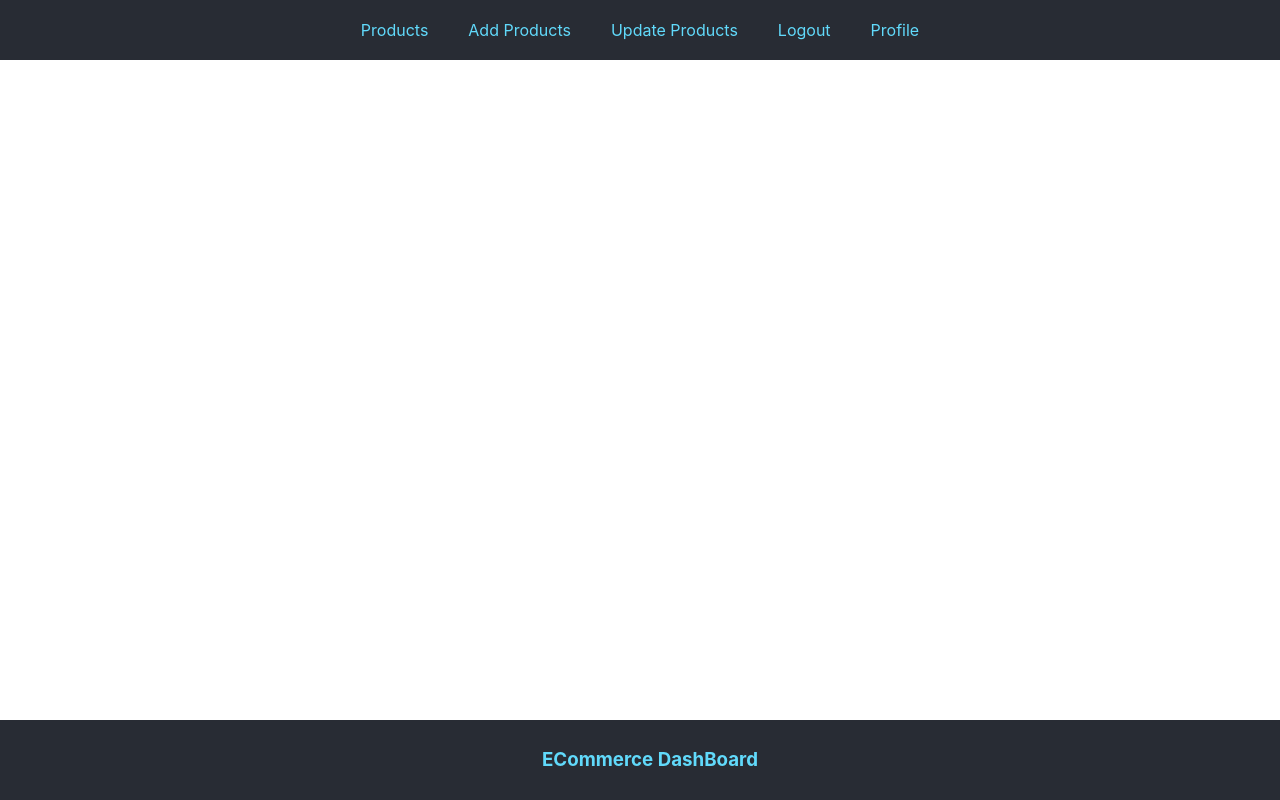
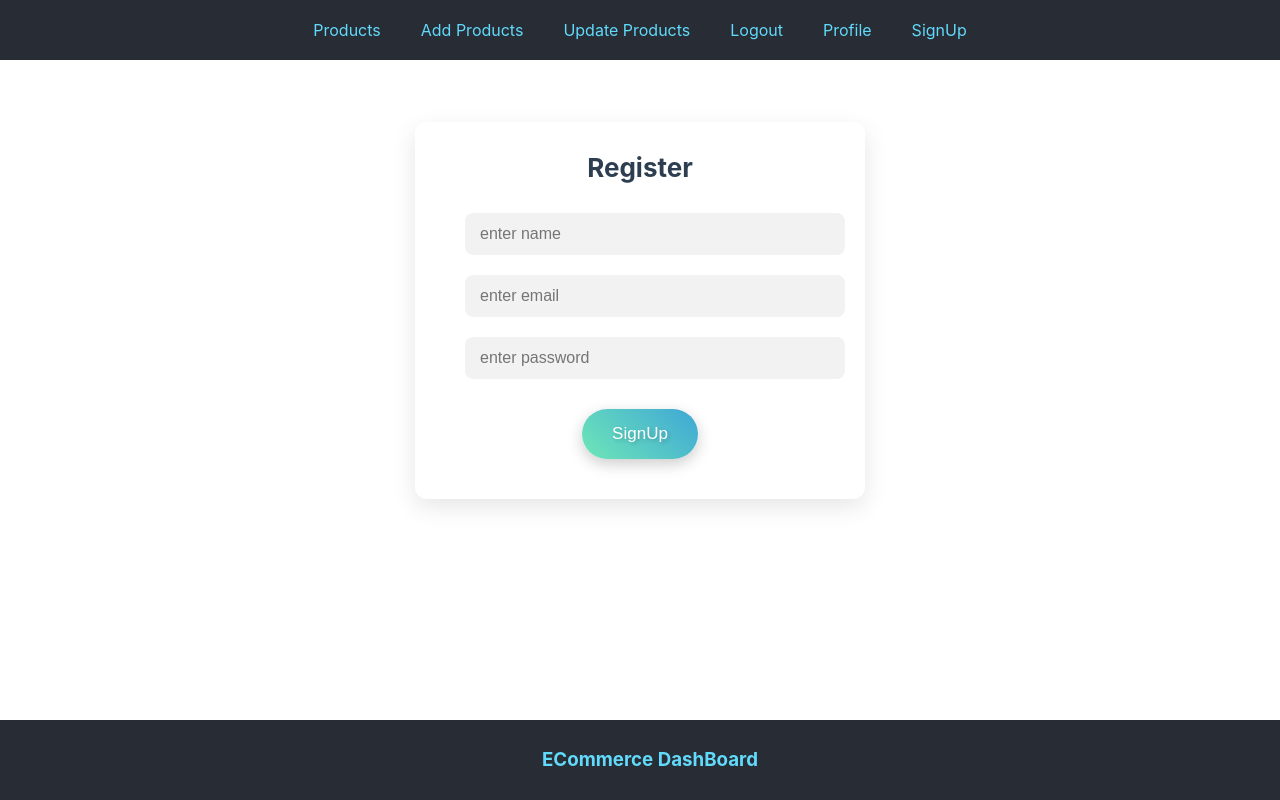
Before and after one commit to roshanjha13/Ecom_Dashboard_Frontend, a React (Create React App) app: page /signup in a window 1280 px wide. Built offline with nearby package versions, Linux system fonts and the light colour scheme.

Commit message:
sign up form in react js

```diff
--- a/src/App.css
+++ b/src/App.css
@@ -68,3 +68,100 @@
   text-decoration: none;
   padding: 10px;
 }
+/* .inputbox {
+  display: block;
+  margin: 25px;
+  padding: 10px;
+  width: 300px;
+  border: 1px solid #282c34;
+  text-align: center;
+}
+.register {
+  margin: auto;
+} */
+
+.register {
+  display: flex;
+  justify-content: center;
+  align-items: center;
+  /* margin: auto; */
+  height: 500px;
+}
+
+.register_inner {
+  background-color: rgba(255, 255, 255, 0.8);
+  padding: 30px 50px;
+  border-radius: 12px;
+  box-shadow: 0 8px 25px rgba(0, 0, 0, 0.1);
+  width: 350px;
+}
+h1 {
+  margin: 0;
+  font-size: 26px;
+  margin-bottom: 30px;
+  color: #2c3e50;
+  text-align: center;
+}
+
+.inputbox {
+  width: 100%;
+  padding: 12px 15px;
+  margin-bottom: 20px;
+  border: none;
+  background: rgba(0, 0, 0, 0.05);
+  border-radius: 8px;
+  font-size: 16px;
+  outline: none;
+  transition: background 0.3s, transform 0.3s;
+}
+
+.inputbox:focus {
+  background: rgba(0, 0, 0, 0.08);
+  transform: translateY(-3px);
+}
+
+.inputbox:hover {
+  background: rgba(0, 0, 0, 0.07);
+}
+.button {
+  background: linear-gradient(
+    45deg,
+    #6ee7b7,
+    #3fa7d6
+  ); /* gradient background */
+  border: none;
+  color: white; /* text color */
+  padding: 15px 30px;
+  text-align: center;
+  text-decoration: none;
+  display: inline-block;
+  font-size: 17px;
+  margin: 10px 2px;
+  cursor: pointer;
+  border-radius: 35px;
+  box-shadow: 0 5px 15px rgba(0, 0, 0, 0.2); /* shadow for depth */
+  transition: all 0.3s ease-in-out; /* smooth transition for all properties */
+  text-shadow: 2px 2px 4px rgba(0, 0, 0, 0.2); /* text shadow for depth */
+}
+
+/* Button hover effect */
+.button:hover {
+  background: linear-gradient(
+    45deg,
+    #3fa7d6,
+    #6ee7b7
+  ); /* reversed gradient on hover */
+  box-shadow: 0 7px 20px rgba(0, 0, 0, 0.4); /* deeper shadow on hover */
+  transform: scale(1.05); /* subtle grow effect */
+}
+
+/* Button focus effect (for keyboard users) */
+.button:focus {
+  outline: none; /* remove default focus outline */
+  box-shadow: 0 0 0 3px rgba(63, 167, 214, 0.5); /* add a soft focus glow */
+}
+
+/* Button active (click) effect */
+.button:active {
+  transform: scale(0.95); /* subtle push/shrink effect on click */
+}
--- a/src/App.js
+++ b/src/App.js
@@ -2,6 +2,7 @@ import "./App.css";
 import Footer from "./component/Footer/Footer";
 import Nav from "./component/Header/Nav";
 import { BrowserRouter, Route, Routes } from "react-router-dom";
+import SignUp from "./component/SignUp/SignUp";
 function App() {
   return (
     <div className="App">
@@ -13,6 +14,7 @@ function App() {
           <Route path="/update" element={<h1>update Product Component </h1>} />
           <Route path="/logout" element={<h1> Logout Component </h1>} />
           <Route path="/profile" element={<h1>Its ME</h1>} />
+          <Route path="/signup" element={<SignUp />} />
         </Routes>
       </BrowserRouter>
       <Footer />
--- a/src/component/Header/Nav.jsx
+++ b/src/component/Header/Nav.jsx
@@ -19,6 +19,9 @@ const Nav = () => {
         <li>
           <Link to="/profile"> Profile</Link>
         </li>
+        <li>
+          <Link to="/signup"> SignUp</Link>
+        </li>
       </ul>
     </div>
   );
--- /dev/null
+++ b/src/component/SignUp/SignUp.jsx
@@ -0,0 +1,45 @@
+import { useState } from "react";
+import React from "react";
+
+const SignUp = () => {
+  const [name, setName] = useState("");
+  const [email, setEmail] = useState("");
+  const [password, setPassword] = useState("");
+
+  const submitData = () => {
+    console.log(name, email, password);
+  };
+  return (
+    <div className="register">
+      <div className="register_inner">
+        <h1>Register</h1>
+        <input
+          className="inputbox"
+          type="text"
+          value={name}
+          onChange={(e) => setName(e.target.value)}
+          placeholder="enter name"
+        />
+        <input
+          className="inputbox"
+          type="text"
+          value={email}
+          onChange={(e) => setEmail(e.target.value)}
+          placeholder="enter email"
+        />
+        <input
+          className="inputbox"
+          type="password"
+          value={password}
+          onChange={(e) => setPassword(e.target.value)}
+          placeholder="enter password"
+        />
+        <button onClick={submitData} className="button" type="button">
+          SignUp
+        </button>
+      </div>
+    </div>
+  );
+};
+
+export default SignUp;
```
